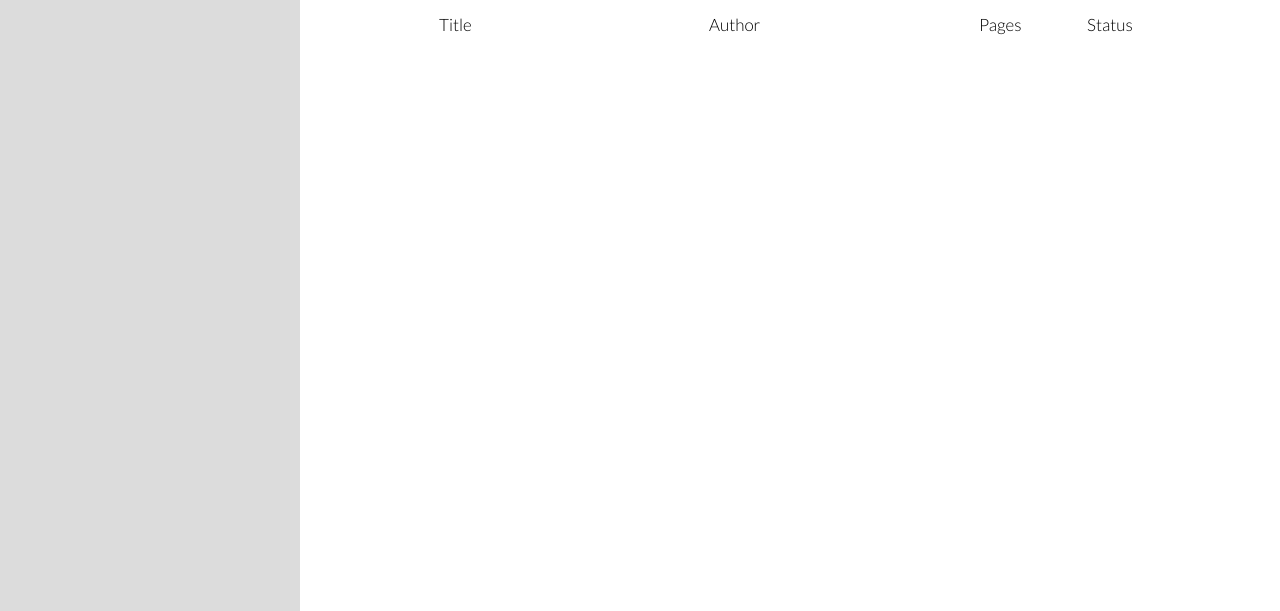
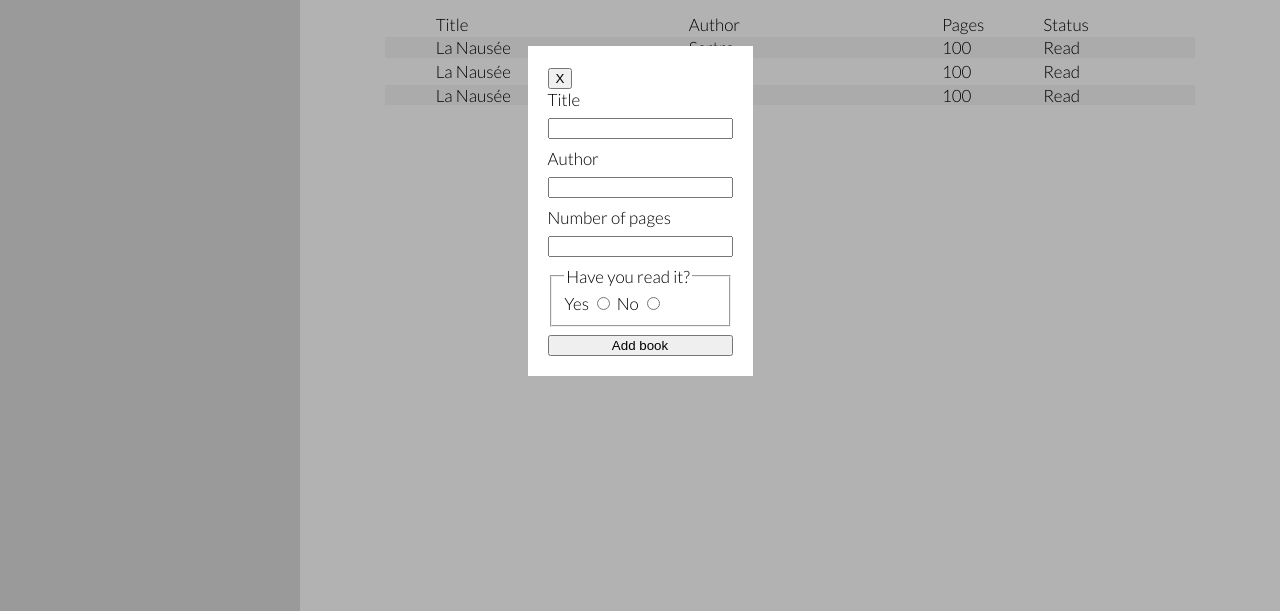
Before and after one commit to Moriere/08_Library, a plain HTML site: page index.html in a window 1280 px wide. Shown: the part 189-800 px from the top of the page. Drawn offline with nearby package versions, Linux system fonts and the light colour scheme.

Commit message:
List of books: Styling modifyied by changing gap value in the .table grid and swapping the gray highlighting to the even rows.
Add button functionality: A template node was created including the form and input elements to retrieve the book information from the user. Template activation from the script was completed with the createDOMFields() function Stylying for this fields. Styles for this form to be defined.

```diff
--- a/index.html
+++ b/index.html
@@ -9,6 +9,29 @@
     <script defer src="./script.js"></script>
 </head>
 <body>
+    <div id="dimmer">
+        <template id="template">
+            <div id="formContainer">
+                <button>X</button>
+                <form action="">
+                    <label for="book_title">Title</label>
+                    <input type="text" name="book_title" id="book_title">
+                    <label for="book_author">Author</label>
+                    <input type="text" name="book_author" id="book_author">
+                    <label for="book_pages">Number of pages</label>
+                    <input type="text" name="book_pages" id="book_pages">
+                    <fieldset>
+                        <legend>Have you read it?</legend>
+                        <label for="read">Yes</label>
+                        <input type="radio" name="isRead" id="read" value="true">
+                        <label for="notRead">No</label>
+                        <input type="radio" name="isRead" id="notRead" value="false">
+                    </fieldset>
+                    <button type="submit"> Add book</button>
+                </form>
+            </div>
+        </template>
+    </div>
     <div id="sidebar">
         <div id="logo">
             <img class="bigIcon" src="./icons/bookshelf.svg" alt="By Thomas de Saint-Exupéry">
@@ -35,6 +58,28 @@
                 <div class="tHeader">Author</div>
                 <div class="tHeader">Pages</div>
                 <div class="tHeader">Status</div>
+                <div> </div>
+            </div>
+            <div class="row">
+                <div> </div>
+                <div>La Nausée</div>
+                <div>Sartre</div>
+                <div>100</div>
+                <div>Read</div>
+            </div>
+            <div class="row">
+                <div> </div>
+                <div>La Nausée</div>
+                <div>Sartre</div>
+                <div>100</div>
+                <div>Read</div>
+            </div>
+            <div class="row">
+                <div> </div>
+                <div>La Nausée</div>
+                <div>Sartre</div>
+                <div>100</div>
+                <div>Read</div>
             </div>
         </div>
     </div>
--- a/script.js
+++ b/script.js
@@ -20,3 +20,26 @@ function addBookToLibrary() {
 
     myLibrary.push(book);
 }
+
+/*
+user press + *
+screen goes dimmed *
+pop-up appears with field data *
+user enters data in fields and press add button *
+book appears on list
+user can delete the item by pressing the delete button
+*/
+
+/* POP-UP FIELD */
+
+const addBookBtn = document.getElementById('addBook');
+addBookBtn.addEventListener('click', createDOMFields());
+
+function createDOMFields() {
+    const dimmer = document.querySelector('#dimmer');
+    dimmer.classList.add('dimmed');
+
+    const template = document.querySelector('#template');
+    const templateClone = template.content.cloneNode(true);
+    document.querySelector('#dimmer').appendChild(templateClone);
+}
--- a/style.css
+++ b/style.css
@@ -75,17 +75,43 @@ body {
     width: 100%;
     grid: 1.2em / 1fr;
     grid-auto-rows: 1.2em;
+    gap: .2em;
 }
 
 .table > .row {
     display: grid;
-    grid: 1fr / 1fr 5fr 5fr 2fr 2fr;
+    grid: 1fr / 1fr 5fr 5fr 2fr 2fr 1fr;
 }
 
-.table > .row:nth-child(odd) {
-    background-color: rgb(231, 231, 231);
+.table > .row:nth-child(even) {
+    background-color: rgb(245, 245, 245);
 }
 
 .table > .row:first-child {
     background-color: white;
 }
+
+#dimmer {
+    position: absolute;
+}
+
+.dimmed {
+    position: absolute;
+    width: 100vw;
+    height: 100vh;
+    background-color: rgba(0, 0, 0, 30%);
+    display: flex;
+    justify-content: center;
+    align-items: center;
+}
+
+#formContainer {
+    background-color: white;
+    padding: 20px;
+}
+
+form {
+    display: flex;
+    flex-direction: column;
+    gap: .5em;
+}
```
